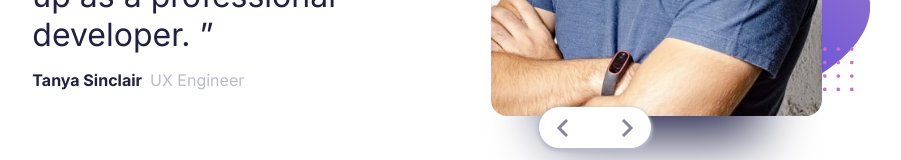
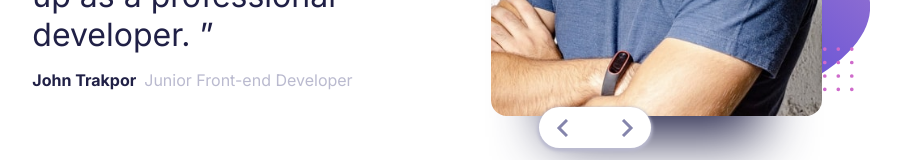
Before and after one commit to SebastianLaka/coding-bootcamp-testimonials-slider-master, a Vue app: page / in a window 1280 px wide. Both pictures are taken after a click on the button 759 px from the left and 630 px from the top of the page. Shown: the part 503-663 px from the top of the page, without its empty margins (197-1098 px from the left). Built offline with nearby package versions, Linux system fonts and the light colour scheme.

Commit message:
Change signature of person

```diff
--- a/src/components/john-component/john-card-component.vue
+++ b/src/components/john-component/john-card-component.vue
@@ -15,8 +15,8 @@
         “ If you want to lay the best foundation possible I’d recommend taking this course. The depth the instructors go into is incredible. I now feel so confident about starting up as a professional developer. ”
       </p>
       <div class="card-person-signature">
-        <p class="card-person-signature__person-name">Tanya Sinclair</p>
-        <p class="card-person-signature__person-job">UX Engineer</p>
+        <p class="card-person-signature__person-name">John Trakpor</p>
+        <p class="card-person-signature__person-job">Junior Front-end Developer</p>
       </div>
     </div>
   </div>
```
